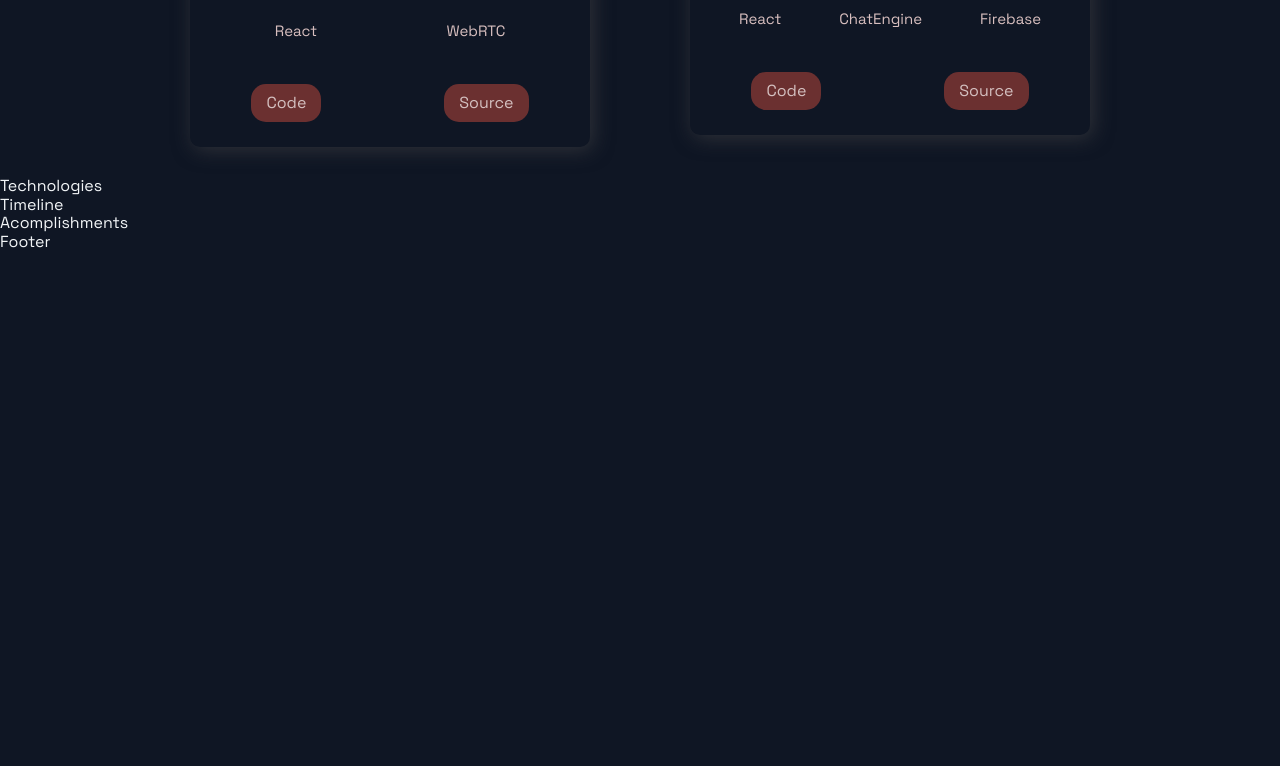
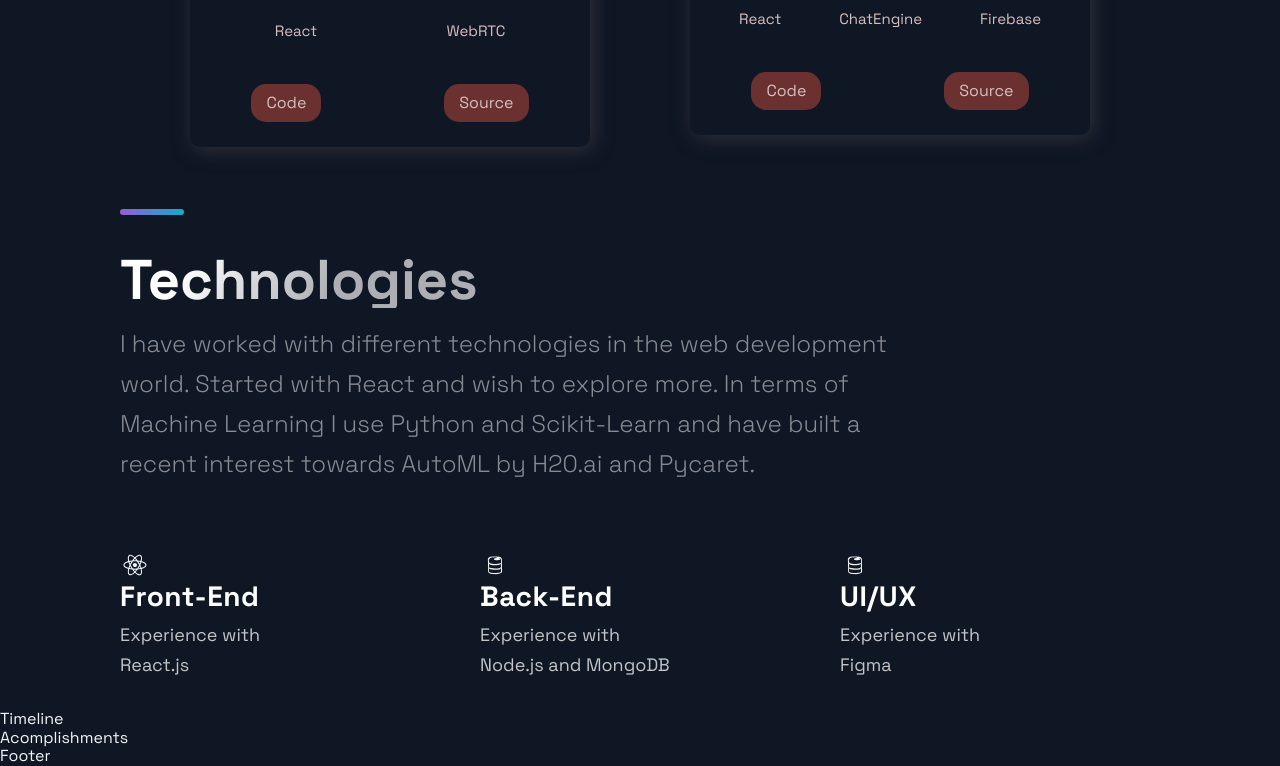
Before and after one commit to Jishnudeep/Portfolio_web, a Next.js app: page / in a window 1280 px wide. Shown: the part 2029-2795 px from the top of the page. Before the commit the page ends 2281 px from the top, so only its background shows below. Built offline with nearby package versions, Linux system fonts and the light colour scheme.

Commit message:
Technologies section done

```diff
--- a/src/components/Technologies/Technologies.js
+++ b/src/components/Technologies/Technologies.js
@@ -1,12 +1,61 @@
-import React from 'react';
-import { DiFirebase, DiReact, DiZend } from 'react-icons/di';
-import { Section, SectionDivider, SectionText, SectionTitle } from '../../styles/GlobalComponents';
-import { List, ListContainer, ListItem, ListParagraph, ListTitle } from './TechnologiesStyles';
+import React from "react";
+import { DiFirebase, DiReact, DiZend } from "react-icons/di";
+import {
+  Section,
+  SectionDivider,
+  SectionText,
+  SectionTitle,
+} from "../../styles/GlobalComponents";
+import {
+  List,
+  ListContainer,
+  ListItem,
+  ListParagraph,
+  ListTitle,
+} from "./TechnologiesStyles";
 
-const Technologies = () =>  (
-  <div>
-    Technologies
-  </div>
+const Technologies = () => (
+  <Section id="tech">
+    <SectionDivider />
+    <br />
+    <br />
+    <SectionTitle>Technologies</SectionTitle>
+    <SectionText>
+      I have worked with different technologies in the web development world.
+      Started with React and wish to explore more. In terms of Machine Learning
+      I use Python and Scikit-Learn and have built a recent interest towards
+      AutoML by H20.ai and Pycaret.
+    </SectionText>
+    <List>
+      <ListItem>
+        <DiReact size="3rem" />
+        <ListContainer>
+          <ListTitle> Front-End</ListTitle>
+          <ListParagraph>
+            Experience with <br /> React.js
+          </ListParagraph>
+        </ListContainer>
+      </ListItem>
+      <ListItem>
+        <DiFirebase size="3rem" />
+        <ListContainer>
+          <ListTitle> Back-End</ListTitle>
+          <ListParagraph>
+            Experience with <br /> Node.js and MongoDB
+          </ListParagraph>
+        </ListContainer>
+      </ListItem>
+      <ListItem>
+        <DiFirebase size="3rem" />
+        <ListContainer>
+          <ListTitle> UI/UX</ListTitle>
+          <ListParagraph>
+            Experience with <br /> Figma
+          </ListParagraph>
+        </ListContainer>
+      </ListItem>
+    </List>
+  </Section>
 );
 
 export default Technologies;
```
